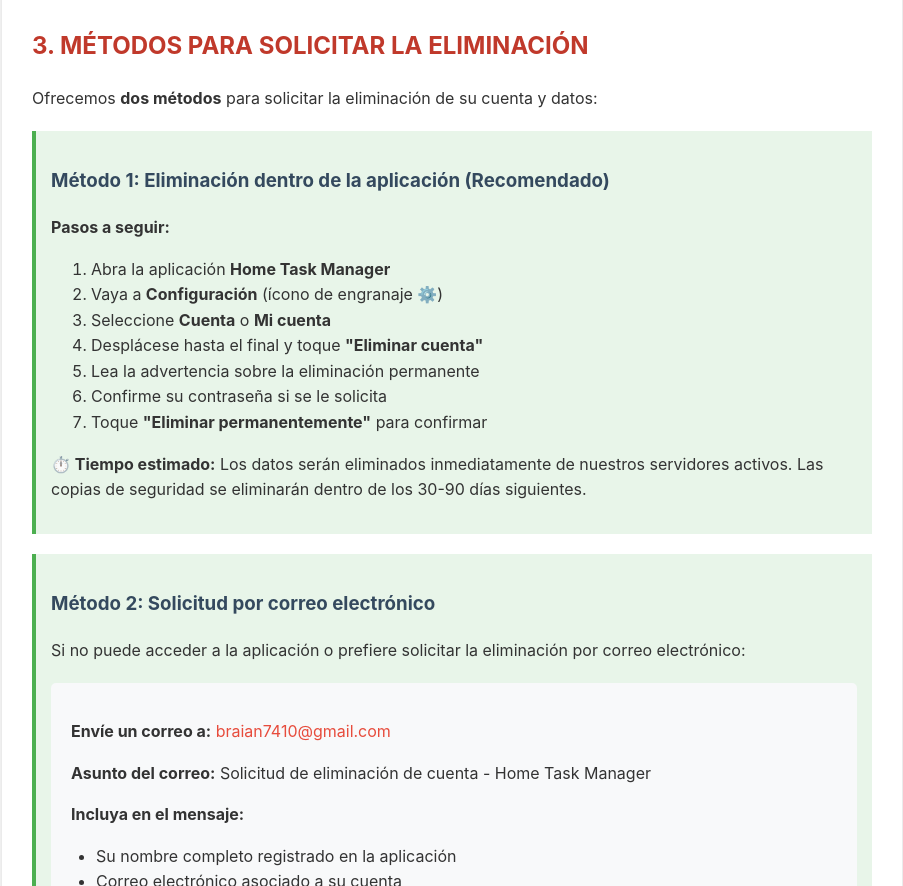
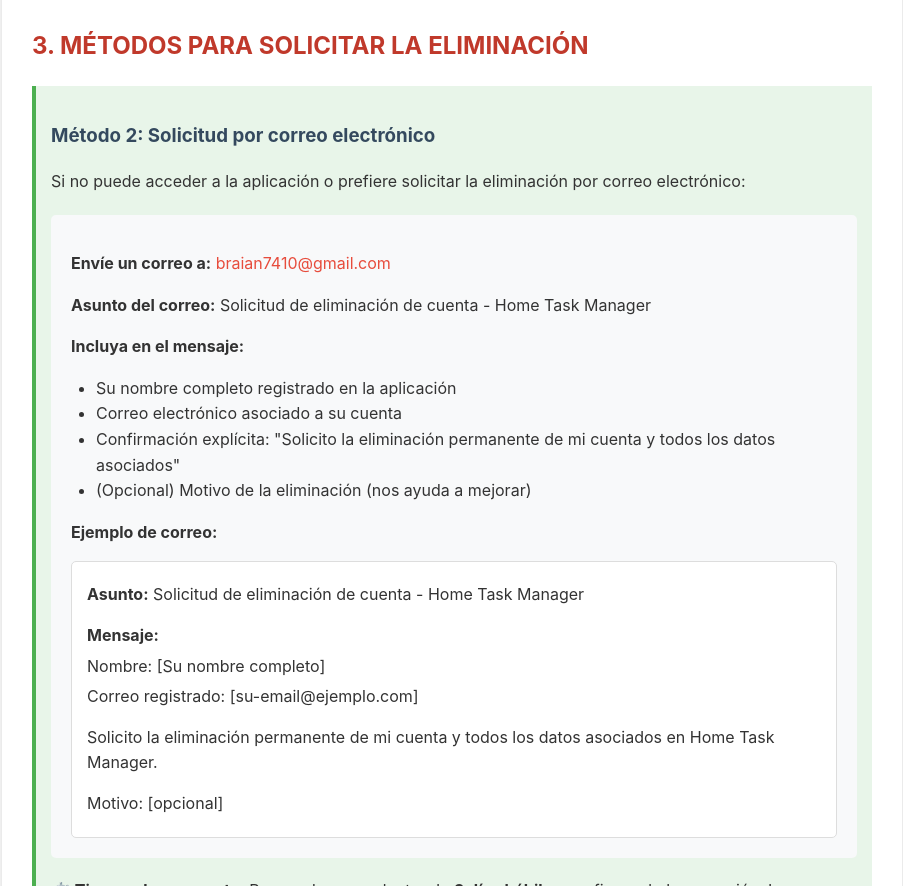
Before and after one commit to braianmobiledev/politica-privacidad-hometask, a plain HTML site: page eliminacion-datos.html in a window 1280 px wide. Shown: the part 1325-2211 px from the top of the page, without its empty margins (188-1091 px from the left). Drawn offline with Linux system fonts and the light colour scheme.

Commit message:
Update eliminacion-datos.html

```diff
--- a/eliminacion-datos.html
+++ b/eliminacion-datos.html
@@ -165,22 +165,6 @@
         </ul>
 
         <h2>3. MÉTODOS PARA SOLICITAR LA ELIMINACIÓN</h2>
-        <p>Ofrecemos <strong>dos métodos</strong> para solicitar la eliminación de su cuenta y datos:</p>
-
-        <div class="steps-box">
-            <h3>Método 1: Eliminación dentro de la aplicación (Recomendado)</h3>
-            <p><strong>Pasos a seguir:</strong></p>
-            <ol>
-                <li>Abra la aplicación <strong>Home Task Manager</strong></li>
-                <li>Vaya a <strong>Configuración</strong> (ícono de engranaje ⚙️)</li>
-                <li>Seleccione <strong>Cuenta</strong> o <strong>Mi cuenta</strong></li>
-                <li>Desplácese hasta el final y toque <strong>"Eliminar cuenta"</strong></li>
-                <li>Lea la advertencia sobre la eliminación permanente</li>
-                <li>Confirme su contraseña si se le solicita</li>
-                <li>Toque <strong>"Eliminar permanentemente"</strong> para confirmar</li>
-            </ol>
-            <p><strong>⏱️ Tiempo estimado:</strong> Los datos serán eliminados inmediatamente de nuestros servidores activos. Las copias de seguridad se eliminarán dentro de los 30-90 días siguientes.</p>
-        </div>
 
         <div class="steps-box">
             <h3>Método 2: Solicitud por correo electrónico</h3>
```
